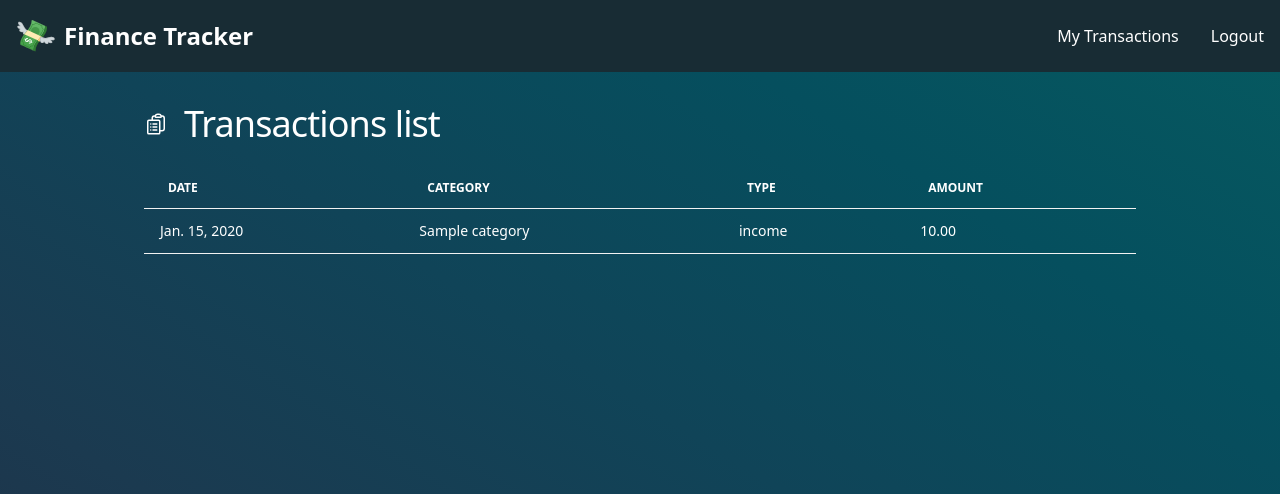
After one commit to zak155/finace-app-tarcker, a Django app: page /transactions/ in a window 1280 px wide. The commit adds this page. Shown: the top 494 px of the page. Run offline with Django 4.2, Linux system fonts and the light colour scheme; a user stored in the database is signed in; tables that the repository leaves empty hold one stand-in row (values such as "Sample post"); some libraries are stand-ins or nearby versions.

Commit message:
displaying and filter transactions

```diff
--- a/finance_project/settings.py
+++ b/finance_project/settings.py
@@ -34,6 +34,7 @@ INSTALLED_APPS = [
     'allauth',
     'allauth.account',
     'allauth.socialaccount',
+    'django-filters',
 
     # project apps
     "tracker",
--- a/tracker/templates/tracker/partials/navbar.html
+++ b/tracker/templates/tracker/partials/navbar.html
@@ -15,6 +15,16 @@
         <ul class="font-medium flex flex-col p-4 md:p-0 my-1 md:my-2 rounded-lg md:flex-row md:space-x-8">
 
         {% if user.is_authenticated %}
+
+        <li>
+            <a href="{% url 'transactions-list' %}"
+                class="block py-2 pl-3 pr-4 text-white rounded md:p-0"
+                aria-current="page">
+                    My Transactions
+            </a>
+        </li>
+
+
             <li>
                 <a href="{% url 'account_logout' %}"
                     class="block py-2 pl-3 pr-4 text-white rounded md:p-0"
--- /dev/null
+++ b/tracker/templates/tracker/transactions-list.html
@@ -0,0 +1,42 @@
+{% extends 'tracker/base.html'%}
+{%block title%}
+Transactions list
+{%endblock%}
+{%block content%}
+<h1 class="mt-4 mb-6 text-2xl leading-none tracking-tight text-white md:text-3xl lg:text-4xl flex items-center mb-4">
+    <svg xmlns="http://www.w3.org/2000/svg" fill="none" viewBox="0 0 24 24" stroke-width="1.5" stroke="currentColor" class="size-6 me-4">
+        <path stroke-linecap="round" stroke-linejoin="round" d="M9 12h3.75M9 15h3.75M9 18h3.75m3 .75H18a2.25 2.25 0 0 0 2.25-2.25V6.108c0-1.135-.845-2.098-1.976-2.192a48.424 48.424 0 0 0-1.123-.08m-5.801 0c-.065.21-.1.433-.1.664 0 .414.336.75.75.75h4.5a.75.75 0 0 0 .75-.75 2.25 2.25 0 0 0-.1-.664m-5.8 0A2.251 2.251 0 0 1 13.5 2.25H15c1.012 0 1.867.668 2.15 1.586m-5.8 0c-.376.023-.75.05-1.124.08C9.095 4.01 8.25 4.973 8.25 6.108V8.25m0 0H4.875c-.621 0-1.125.504-1.125 1.125v11.25c0 .621.504 1.125 1.125 1.125h9.75c.621 0 1.125-.504 1.125-1.125V9.375c0-.621-.504-1.125-1.125-1.125H8.25ZM6.75 12h.008v.008H6.75V12Zm0 3h.008v.008H6.75V15Zm0 3h.008v.008H6.75V18Z" />
+      </svg>
+
+    Transactions list
+</h1>
+<div class="relative overflo-x-auto text-white">
+{%if transactions%}
+<table class="table">
+<thead class="text-xs text-white uppercase">
+    <tr>
+        <th class="px-6 py-3">Date</th>
+        <th class="px-6 py-3">Category</th>
+        <th class="px-6 py-3">Type</th>
+        <th class="px-6 py-3">Amount</th>
+    </tr>
+</thead>
+<tbody>
+    {%for transaction in transactions%}
+      <tr>
+        <td>{{transaction.date}}</td>
+        <td>{{transaction.category}}</td>
+        <td>{{transaction.type}}</td>
+        <td>{{transaction.amount}}</td>
+      </tr>
+    {%endfor%}
+</tbody>
+</table>
+{%else%}
+<p class="text-2xl text-white">
+    No Transactions found
+</p>
+{%endif%}
+</div>
+
+{%endblock%}
--- a/tracker/urls.py
+++ b/tracker/urls.py
@@ -4,4 +4,5 @@ from tracker import views
 
 urlpatterns = [
     path("", views.index, name='index'),
+    path('transactions/',views.transactions_list,name='transactions-list')
 ]
--- a/tracker/views.py
+++ b/tracker/views.py
@@ -1,5 +1,11 @@
 from django.shortcuts import render
-
+from tracker.models import Transaction
+from django.contrib.auth.decorators import login_required
 # Create your views here.
 def index(request):
     return render(request, 'tracker/index.html')
+@login_required
+def transactions_list(request):
+    transactions=Transaction.objects.filter(user=request.user).order_by('-date')
+    context={'transactions':transactions}
+    return render(request,'tracker/transactions-list.html',context)
```
Also changed, not shown: tracker/filter.py (added, +14 -0 lines), tracker/templates/tracker/index.html (+9 -0 lines).
